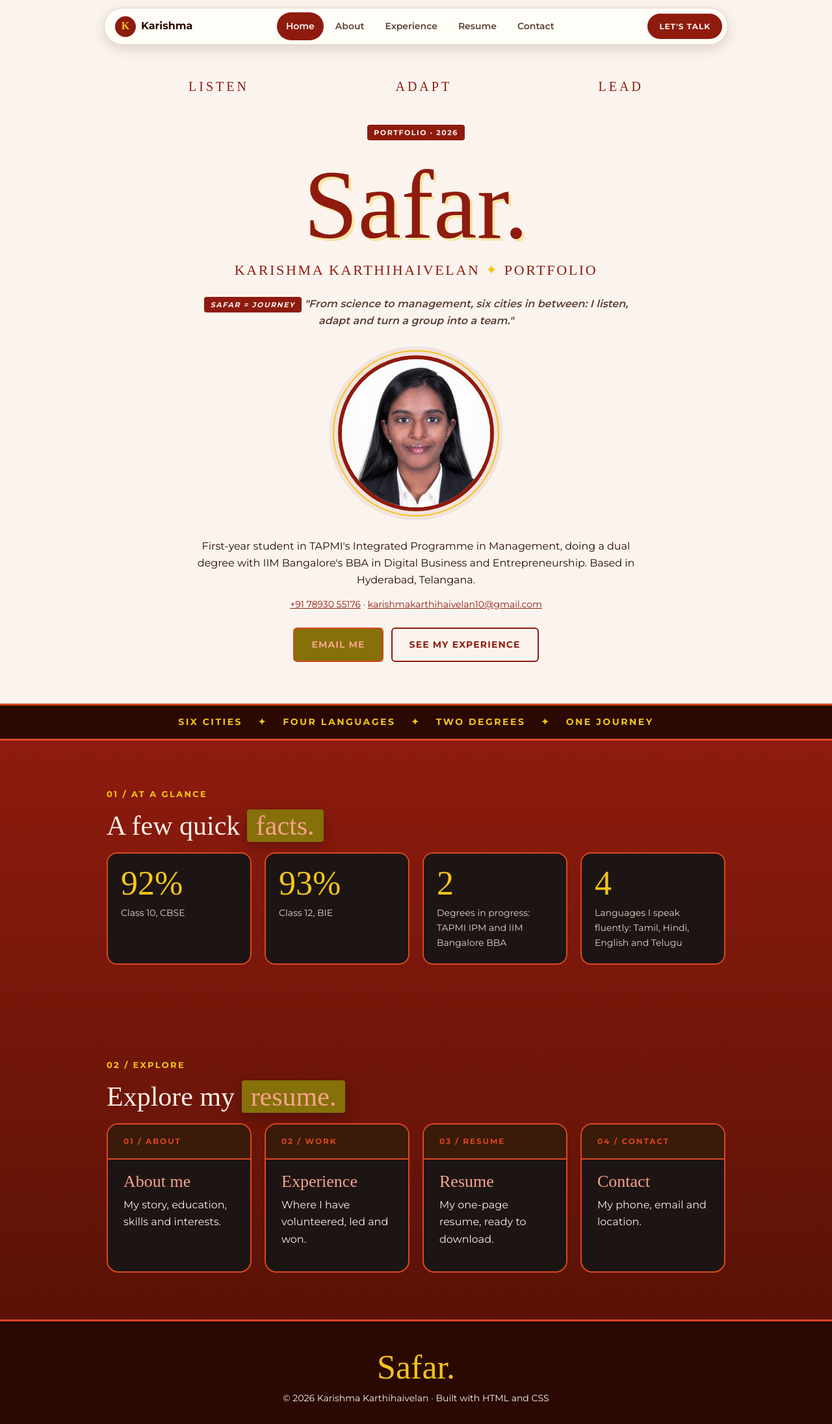
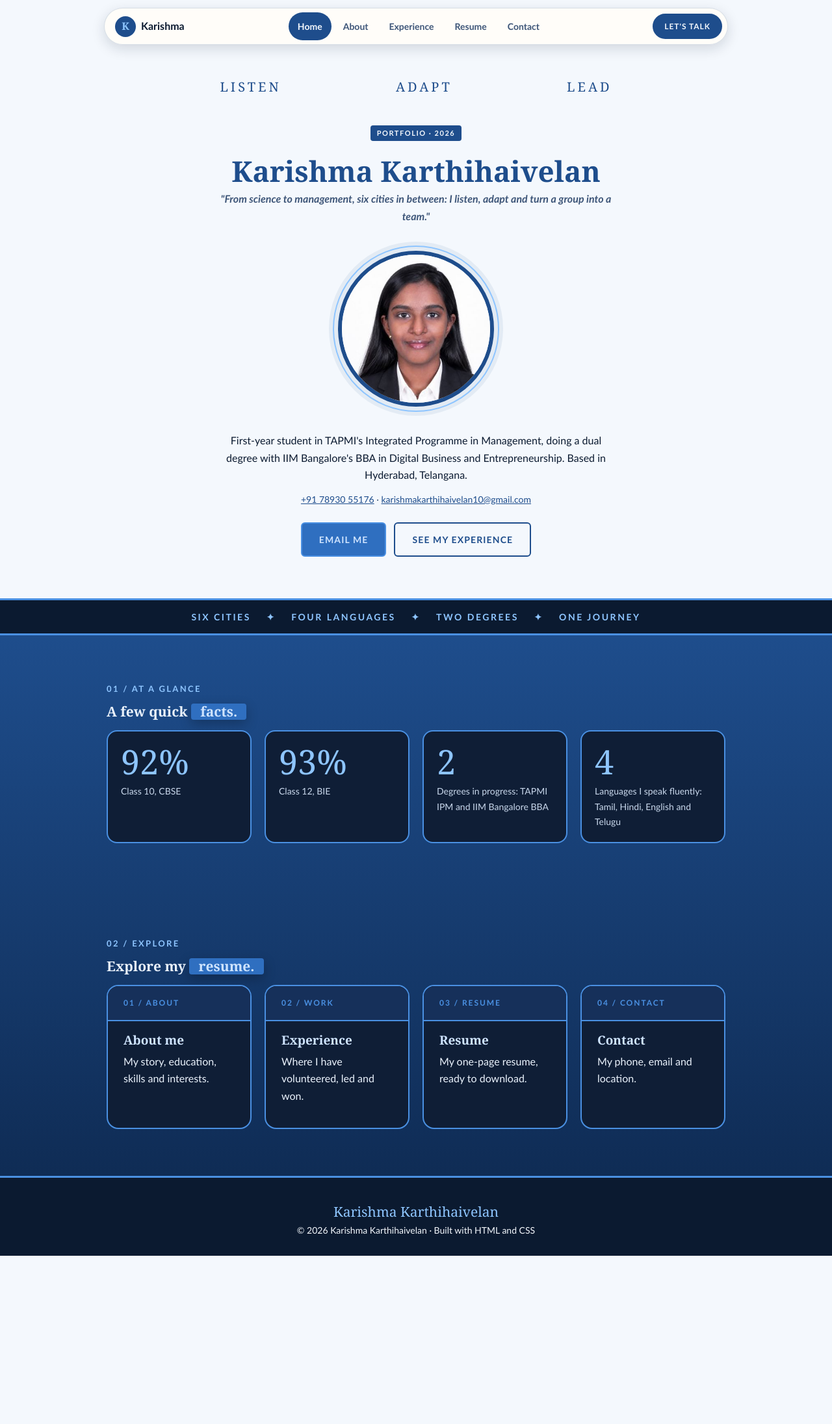
Before and after one commit to karthihaivelanganesan-tech/resume, a plain HTML site: page index.html in a window 1280 px wide. Shown: the whole page at 65% size. After the commit the page ends 1933 px from the top, so only its background shows below. Drawn offline with Linux system fonts and the light colour scheme; a web font is replaced by a local one.

Commit message:
Changed the theme to blue and switched fonts to Georgia and Calibri

```diff
--- a/index.html
+++ b/index.html
@@ -6,10 +6,6 @@
   <meta name="description" content="Karishma Karthihaivelan's portfolio: IPM student at TAPMI and BBA student at IIM Bangalore.">
   <title>Home | Karishma Karthihaivelan</title>
 
-  <!-- fonts from google fonts -->
-  <link rel="preconnect" href="https://fonts.googleapis.com">
-  <link rel="preconnect" href="https://fonts.gstatic.com" crossorigin>
-  <link href="https://fonts.googleapis.com/css2?family=Montserrat:wght@400;500;600;700&family=Yatra+One&display=swap" rel="stylesheet">
 
   <link rel="stylesheet" href="style.css">
 </head>
@@ -37,9 +33,8 @@
     </div>
 
     <p class="tag">Portfolio · 2026</p>
-    <h1 class="big-word">Safar.</h1>
-    <p class="byline">Karishma Karthihaivelan <span class="star">✦</span> Portfolio</p>
-    <p class="hero-quote"><span class="tag">Safar = journey</span> "From science to management, six cities in between: I listen, adapt and turn a group into a team."</p>
+    <h1 class="big-word">Karishma Karthihaivelan</h1>
+    <p class="hero-quote">"From science to management, six cities in between: I listen, adapt and turn a group into a team."</p>
 
     <img src="photo.jpg" alt="Photo of Karishma Karthihaivelan" class="photo">
 
@@ -118,7 +113,7 @@
   </main>
 
   <footer>
-    <p class="foot-word">Safar.</p>
+    <p class="foot-word">Karishma Karthihaivelan</p>
     <p>© 2026 Karishma Karthihaivelan · Built with HTML and CSS</p>
   </footer>
 
--- a/style.css
+++ b/style.css
@@ -1,6 +1,6 @@
-/* my colours
-   cream #FBF4EE, maroon #8E1B0E and #5A1206, dark brown #1D1513,
-   orange-red #D9471F, gold #F2C51B, mustard #85700A, peach #F7A38C */
+/* my colours (blue theme)
+   off-white #F4F8FD, blue #1E4D8C and dark blue #0F2C55, navy cards #0F1E36,
+   bright blue #4A90E2, sky blue #8EC5FF, mid blue #2F6FC0, pale blue #CFE4FF */
 
 /* basic stuff */
 * {
@@ -9,9 +9,9 @@
 
 body {
   margin: 0;
-  background-color: #FBF4EE;
-  color: #2A0903;
-  font-family: 'Montserrat', sans-serif;
+  background-color: #F4F8FD;
+  color: #0B1A30;
+  font-family: Calibri, Arial, Helvetica, sans-serif;
   font-size: 16px;
   line-height: 1.65;
   /* this keeps the footer at the bottom when a page is short */
@@ -21,18 +21,18 @@ body {
 }
 
 h1, h2, h3 {
-  font-family: 'Yatra One', serif;
-  font-weight: 400;
+  font-family: Georgia, Garamond, serif;
+  font-weight: 700;
   line-height: 1.2;
   margin: 0 0 16px 0;
 }
 
 h1 {
-  font-size: 56px;
+  font-size: 34px;
 }
 
 h2 {
-  font-size: 42px;
+  font-size: 21px;
 }
 
 p {
@@ -41,31 +41,31 @@ p {
 }
 
 a {
-  color: #F2C51B;
+  color: #8EC5FF;
 }
 
-/* red background for the main part, a bit darker at the bottom */
+/* blue background for the main part, a bit darker at the bottom */
 main {
   flex: 1;
-  background: linear-gradient(180deg, #8E1B0E, #5A1206);
-  color: #FBEFE6;
+  background: linear-gradient(180deg, #1E4D8C, #0F2C55);
+  color: #EAF2FC;
 }
 
-/* small gold labels above the headings */
+/* small light blue labels above the headings */
 .label {
   font-size: 13px;
   font-weight: 700;
   letter-spacing: 0.18em;
   text-transform: uppercase;
-  color: #F2C51B;
+  color: #8EC5FF;
   margin-bottom: 12px;
 }
 
-/* the yellow box behind some words */
+/* the blue box behind some words */
 .hl {
   display: inline-block;
-  background-color: #85700A;
-  color: #F7A38C;
+  background-color: #2F6FC0;
+  color: #CFE4FF;
   padding: 0 14px;
   border-radius: 4px;
   box-shadow: 0 6px 18px rgba(0, 0, 0, 0.25);
@@ -73,8 +73,8 @@ main {
 
 .tag {
   display: inline-block;
-  background-color: #8E1B0E;
-  color: #FBF4EE;
+  background-color: #1E4D8C;
+  color: #F4F8FD;
   padding: 3px 10px;
   border-radius: 4px;
   font-size: 11px;
@@ -84,7 +84,7 @@ main {
 }
 
 .star {
-  color: #F2C51B;
+  color: #8EC5FF;
 }
 
 /* ===== NAV BAR ===== */
@@ -101,9 +101,9 @@ main {
   gap: 16px;
   padding: 6px 8px 6px 16px;
   background-color: rgba(255, 253, 249, 0.92);
-  border: 1px solid rgba(122, 31, 11, 0.18);
+  border: 1px solid rgba(30, 77, 140, 0.18);
   border-radius: 999px;
-  box-shadow: 0 6px 20px rgba(42, 9, 3, 0.15);
+  box-shadow: 0 6px 20px rgba(11, 26, 48, 0.15);
 }
 
 .logo {
@@ -111,7 +111,7 @@ main {
   align-items: center;
   gap: 8px;
   font-weight: 700;
-  color: #2A0903;
+  color: #0B1A30;
   text-decoration: none;
 }
 
@@ -122,9 +122,9 @@ main {
   width: 32px;
   height: 32px;
   border-radius: 50%;
-  background-color: #8E1B0E;
-  color: #F2C51B;
-  font-family: 'Yatra One', serif;
+  background-color: #1E4D8C;
+  color: #8EC5FF;
+  font-family: Georgia, Garamond, serif;
 }
 
 .nav-links {
@@ -135,7 +135,7 @@ main {
 .nav-link {
   padding: 10px 14px;
   border-radius: 999px;
-  color: #5C4033;
+  color: #3D5578;
   font-size: 14px;
   font-weight: 600;
   text-decoration: none;
@@ -143,23 +143,23 @@ main {
 }
 
 .nav-link:hover {
-  background-color: rgba(142, 27, 14, 0.08);
-  color: #8E1B0E;
+  background-color: rgba(30, 77, 140, 0.08);
+  color: #1E4D8C;
 }
 
 /* highlight the page im on */
 .nav-link.active {
-  background-color: #8E1B0E;
-  color: #FBF4EE;
+  background-color: #1E4D8C;
+  color: #F4F8FD;
 }
 
 /* buttons */
 .btn {
   display: inline-block;
   padding: 13px 26px;
-  background-color: #85700A;
-  color: #F7A38C;
-  border: 2px solid #D9471F;
+  background-color: #2F6FC0;
+  color: #CFE4FF;
+  border: 2px solid #4A90E2;
   border-radius: 6px;
   font-size: 14px;
   font-weight: 700;
@@ -170,29 +170,29 @@ main {
 }
 
 .btn:hover {
-  background-color: #F2C51B;
-  color: #2A0903;
-  box-shadow: 0 0 18px rgba(242, 197, 27, 0.5);
+  background-color: #8EC5FF;
+  color: #0B1A30;
+  box-shadow: 0 0 18px rgba(142, 197, 255, 0.5);
 }
 
 .btn-outline {
   background-color: transparent;
-  color: #8E1B0E;
-  border-color: #8E1B0E;
+  color: #1E4D8C;
+  border-color: #1E4D8C;
 }
 
 main .btn-outline {
-  color: #FBEFE6;
-  border-color: #FBEFE6;
+  color: #EAF2FC;
+  border-color: #EAF2FC;
 }
 
 .btn-small {
   padding: 8px 16px;
   font-size: 12px;
   border-radius: 999px;
-  background-color: #8E1B0E;
-  color: #FBF4EE;
-  border-color: #8E1B0E;
+  background-color: #1E4D8C;
+  color: #F4F8FD;
+  border-color: #1E4D8C;
 }
 
 .buttons {
@@ -217,35 +217,34 @@ main .btn-outline {
 .three-words {
   display: flex;
   justify-content: space-between;
-  font-family: 'Yatra One', serif;
+  font-family: Georgia, Garamond, serif;
   font-size: 20px;
   letter-spacing: 0.2em;
   text-transform: uppercase;
-  color: #8E1B0E;
+  color: #1E4D8C;
   margin-bottom: 40px;
 }
 
 .big-word {
-  font-size: 150px;
+  font-size: 44px;
   line-height: 1;
-  color: #8E1B0E;
+  color: #1E4D8C;
   margin: 12px 0 8px;
-  text-shadow: 4px 4px 0 rgba(242, 197, 27, 0.35);
 }
 
 .byline {
-  font-family: 'Yatra One', serif;
+  font-family: Georgia, Garamond, serif;
   font-size: 22px;
   letter-spacing: 0.12em;
   text-transform: uppercase;
-  color: #8E1B0E;
+  color: #1E4D8C;
   margin: 0 auto 20px;
 }
 
 .hero-quote {
   margin: 0 auto 40px;
   font-style: italic;
-  color: #5C4033;
+  color: #3D5578;
   font-weight: 600;
 }
 
@@ -253,11 +252,11 @@ main .btn-outline {
   width: 240px;
   height: 240px;
   border-radius: 50%;
-  border: 6px solid #8E1B0E;
-  outline: 2px solid #F2C51B;
+  border: 6px solid #1E4D8C;
+  outline: 2px solid #8EC5FF;
   outline-offset: 6px;
   margin-bottom: 32px;
-  box-shadow: 0 0 0 14px rgba(142, 27, 14, 0.08);
+  box-shadow: 0 0 0 14px rgba(30, 77, 140, 0.08);
 }
 
 .hero-intro, .contact-line {
@@ -267,22 +266,22 @@ main .btn-outline {
 
 .contact-line {
   font-size: 14px;
-  color: #5C4033;
+  color: #3D5578;
 }
 
 .contact-line a {
-  color: #8E1B0E;
+  color: #1E4D8C;
 }
 
 /* dark strip with four words */
 .marquee {
   overflow: hidden;
-  background-color: #2A0903;
-  color: #F2C51B;
+  background-color: #0B1A30;
+  color: #8EC5FF;
   padding: 14px 0;
   text-align: center;
-  border-top: 3px solid #D9471F;
-  border-bottom: 3px solid #D9471F;
+  border-top: 3px solid #4A90E2;
+  border-bottom: 3px solid #4A90E2;
 }
 
 .marquee-track {
@@ -309,16 +308,16 @@ main section {
 }
 
 .lead {
-  font-size: 19px;
+  font-size: 16px;
 }
 
 .intro, .meta {
-  color: #E9D3C8;
+  color: #C9D8EC;
 }
 
 .meta {
   font-size: 14px;
-  color: #F7A38C;
+  color: #CFE4FF;
   font-weight: 600;
 }
 
@@ -330,30 +329,30 @@ main section {
 }
 
 .stat {
-  background-color: #1D1513;
-  border: 2px solid #D9471F;
+  background-color: #0F1E36;
+  border: 2px solid #4A90E2;
   border-radius: 16px;
   padding: 20px;
 }
 
 .number {
-  font-family: 'Yatra One', serif;
+  font-family: Georgia, Garamond, serif;
   font-size: 52px;
   line-height: 1;
-  color: #F2C51B;
+  color: #8EC5FF;
   margin-bottom: 8px;
 }
 
 .stat p {
   font-size: 14px;
-  color: #E9D3C8;
+  color: #C9D8EC;
   margin: 0;
 }
 
 /* .stat p was making the numbers small so i added this */
 .stat .number {
   font-size: 52px;
-  color: #F2C51B;
+  color: #8EC5FF;
   margin-bottom: 8px;
 }
 
@@ -369,30 +368,30 @@ main section {
 }
 
 .card {
-  background-color: #1D1513;
-  border: 2px solid #D9471F;
+  background-color: #0F1E36;
+  border: 2px solid #4A90E2;
   border-radius: 18px;
   padding: 0 24px 24px;
   overflow: hidden;
-  color: #FBEFE6;
+  color: #EAF2FC;
   transition: border-color 0.25s, box-shadow 0.25s;
 }
 
 .card-num {
   margin: 0 -24px 18px;
   padding: 16px 24px;
-  background-color: #3A1A08;
-  border-bottom: 2px solid #D9471F;
+  background-color: #16305A;
+  border-bottom: 2px solid #4A90E2;
   font-size: 12px;
   font-weight: 700;
   letter-spacing: 0.16em;
   text-transform: uppercase;
-  color: #D9471F;
+  color: #4A90E2;
 }
 
 .card h3 {
-  font-size: 26px;
-  color: #F7A38C;
+  font-size: 19px;
+  color: #CFE4FF;
   margin: 0 0 8px;
 }
 
@@ -401,8 +400,8 @@ main section {
 }
 
 .card:hover {
-  border-color: #F2C51B;
-  box-shadow: 0 0 24px rgba(242, 197, 27, 0.25);
+  border-color: #8EC5FF;
+  box-shadow: 0 0 24px rgba(142, 197, 255, 0.25);
 }
 
 /* chess box */
@@ -410,15 +409,15 @@ main section {
   display: flex;
   align-items: center;
   gap: 32px;
-  background-color: #85700A;
-  color: #FBEFE6;
-  border: 2px solid #D9471F;
+  background-color: #2F6FC0;
+  color: #EAF2FC;
+  border: 2px solid #4A90E2;
   border-radius: 18px;
   padding: 32px;
 }
 
 .highlight .number {
-  color: #F2C51B;
+  color: #8EC5FF;
   font-size: 80px;
   margin: 0;
 }
@@ -435,23 +434,23 @@ main section {
 }
 
 .edu-list li {
-  background-color: #1D1513;
-  border: 2px solid #D9471F;
+  background-color: #0F1E36;
+  border: 2px solid #4A90E2;
   border-radius: 14px;
   padding: 18px 24px;
   margin-bottom: 14px;
 }
 
 .edu-list strong {
-  color: #F7A38C;
-  font-family: 'Yatra One', serif;
-  font-weight: 400;
-  font-size: 20px;
+  color: #CFE4FF;
+  font-family: Georgia, Garamond, serif;
+  font-weight: 700;
+  font-size: 19px;
 }
 
 .edu-list .meta {
   display: block;
-  color: #F2C51B;
+  color: #8EC5FF;
 }
 
 .skill-list {
@@ -466,14 +465,14 @@ main section {
 }
 
 .skill-list strong {
-  color: #F7A38C;
+  color: #CFE4FF;
 }
 
 .num {
-  font-family: 'Yatra One', serif;
+  font-family: Georgia, Garamond, serif;
   font-size: 30px;
   line-height: 1;
-  color: #F2C51B;
+  color: #8EC5FF;
 }
 
 .interests {
@@ -489,18 +488,18 @@ main section {
 
 .tool {
   padding: 10px 18px;
-  border: 2px solid #D9471F;
+  border: 2px solid #4A90E2;
   border-radius: 8px;
-  background-color: #1D1513;
-  color: #FBEFE6;
+  background-color: #0F1E36;
+  color: #EAF2FC;
   font-weight: 600;
   font-size: 14px;
   transition: border-color 0.2s, color 0.2s;
 }
 
 .tool:hover {
-  border-color: #F2C51B;
-  color: #F2C51B;
+  border-color: #8EC5FF;
+  color: #8EC5FF;
 }
 
 /* contact page cards */
@@ -537,8 +536,8 @@ main section {
   margin: 0 auto;
   padding: 48px;
   background-color: #FFFFFF;
-  color: #2A0903;
-  border: 2px solid #D9471F;
+  color: #0B1A30;
+  border: 2px solid #4A90E2;
   border-radius: 6px;
   box-shadow: 0 20px 50px rgba(0, 0, 0, 0.35);
   font-size: 15px;
@@ -546,12 +545,12 @@ main section {
 
 .res-name {
   font-size: 34px;
-  color: #8E1B0E;
+  color: #1E4D8C;
   margin-bottom: 4px;
 }
 
 .res-contact, .res-date {
-  color: #5C4033;
+  color: #3D5578;
 }
 
 .res-date {
@@ -564,15 +563,15 @@ main section {
 }
 
 #resume h3 {
-  font-family: 'Montserrat', sans-serif;
+  font-family: Calibri, Arial, Helvetica, sans-serif;
   font-size: 13px;
   font-weight: 700;
   letter-spacing: 0.12em;
   text-transform: uppercase;
-  color: #8E1B0E;
+  color: #1E4D8C;
   margin-top: 24px;
   padding-bottom: 4px;
-  border-bottom: 1px solid rgba(122, 31, 11, 0.18);
+  border-bottom: 1px solid rgba(30, 77, 140, 0.18);
 }
 
 #resume p {
@@ -588,10 +587,10 @@ main section {
 footer {
   text-align: center;
   padding: 40px 24px 24px;
-  background-color: #2A0903;
-  color: #FBF4EE;
+  background-color: #0B1A30;
+  color: #F4F8FD;
   font-size: 14px;
-  border-top: 3px solid #D9471F;
+  border-top: 3px solid #4A90E2;
 }
 
 footer p {
@@ -599,9 +598,9 @@ footer p {
 }
 
 .foot-word {
-  font-family: 'Yatra One', serif;
-  font-size: 52px;
-  color: #F2C51B;
+  font-family: Georgia, Garamond, serif;
+  font-size: 21px;
+  color: #8EC5FF;
   line-height: 1.2;
 }
 
@@ -624,16 +623,16 @@ footer p {
     margin-bottom: 24px;
   }
   .big-word {
-    font-size: 88px;
+    font-size: 30px;
   }
   .byline {
     font-size: 16px;
   }
   h1 {
-    font-size: 38px;
+    font-size: 26px;
   }
   h2 {
-    font-size: 32px;
+    font-size: 20px;
   }
   .photo {
     width: 180px;
```
Also changed, not shown: about.html (+1 -5 lines), contact.html (+1 -5 lines), experience.html (+1 -5 lines), resume.html (+1 -5 lines).
